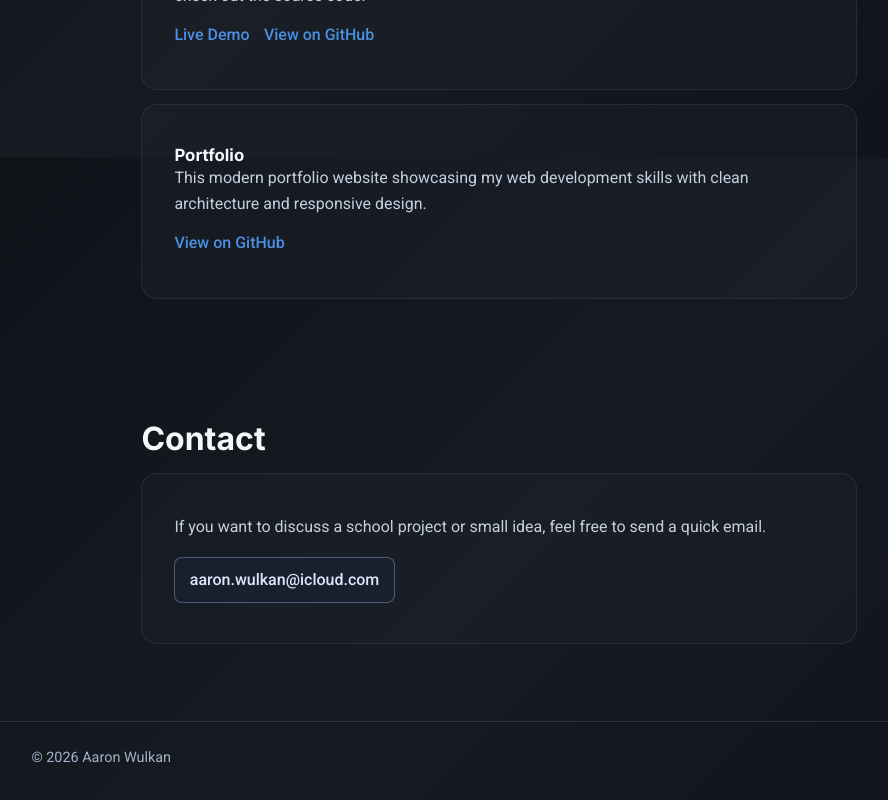
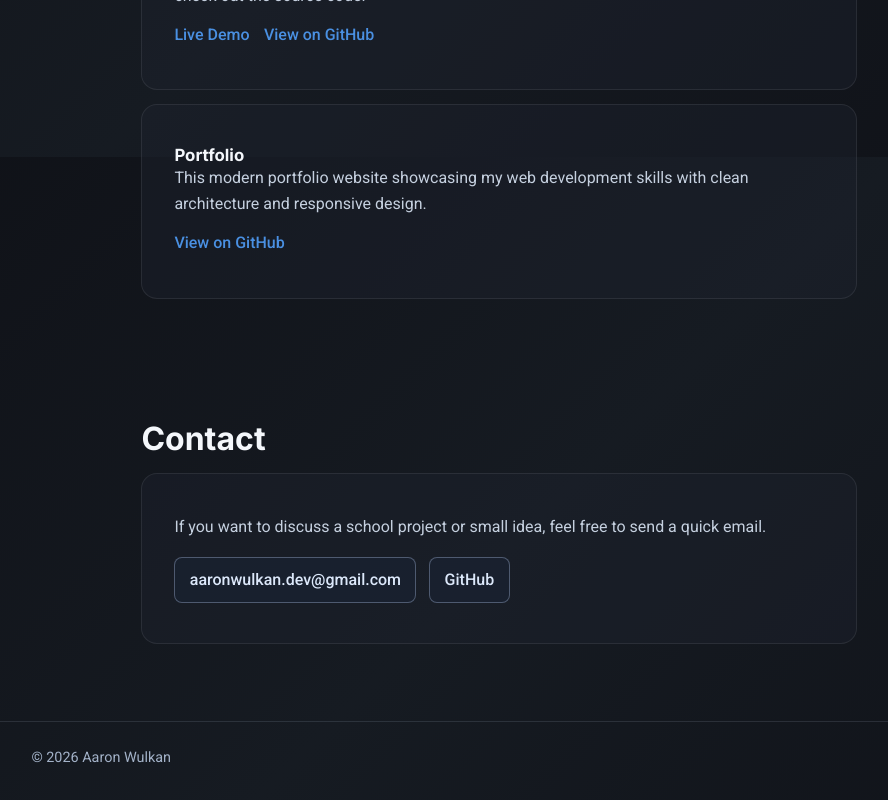
Before and after one commit to im24a-wulkana/Portfolio, a Next.js app: page / in a window 1280 px wide. Shown: the part 2243-3043 px from the top of the page, without its empty margins (141-1029 px from the left). Built offline with nearby package versions, Linux system fonts and the light colour scheme.

Commit message:
Update contact email and add GitHub link

```diff
--- a/app/page.js
+++ b/app/page.js
@@ -63,7 +63,7 @@ export default function Home() {
   const [copyFeedback, setCopyFeedback] = useState("");
   const t = content;
   const currentYear = new Date().getFullYear();
-  const emailAddress = "aaron.wulkan@icloud.com";
+  const emailAddress = "aaronwulkan.dev@gmail.com";
 
   async function handleCopyEmail() {
     try {
@@ -212,6 +212,9 @@ export default function Home() {
                   </button>
                   {copyFeedback && <span className="copy-feedback">{copyFeedback}</span>}
                 </div>
+                <a href="https://github.com/im24a-wulkana" target="_blank" rel="noopener noreferrer" className="contact-link-button">
+                  GitHub
+                </a>
               </div>
             </div>
           </div>
```
